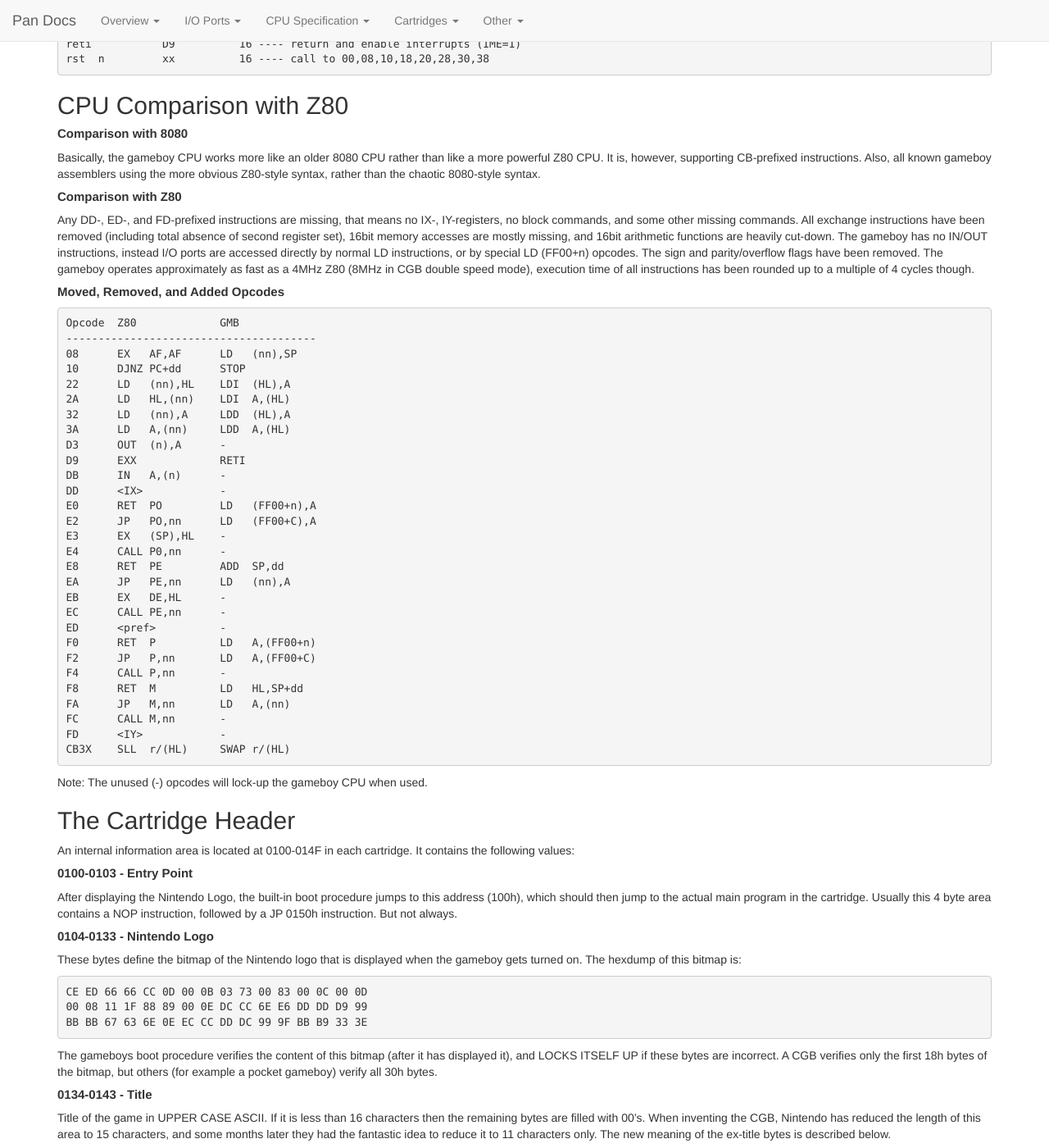
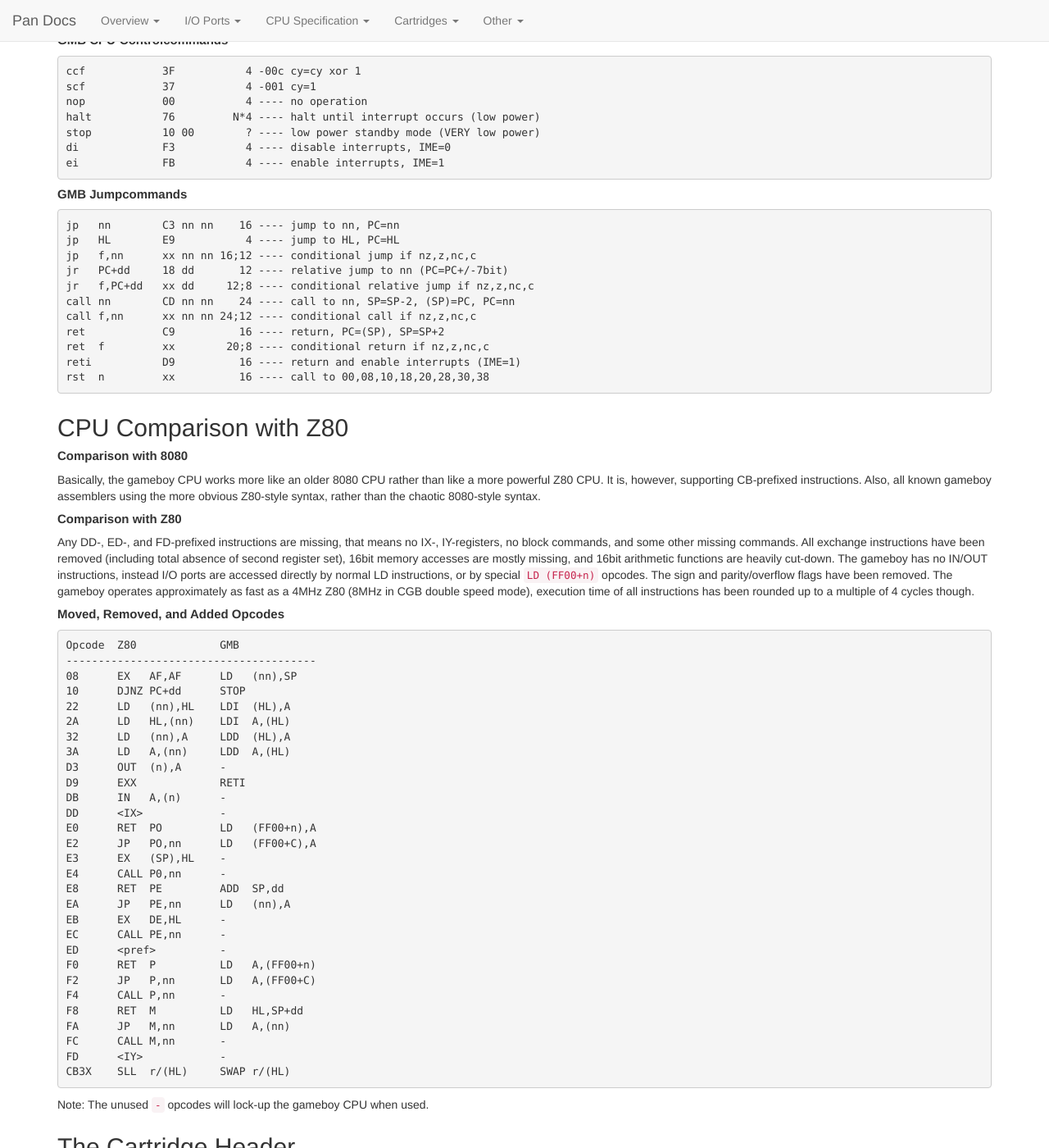
Before and after one commit to SimonLarsen/simonlarsen.github.io, a Jekyll site: the page built from pages/pandocs/index.md, in a window 1280 px wide and 1400 px high, scrolled down 38085 px. Shown: the whole window at 82% size. Built offline with Jekyll 4.4.1, drawn with Linux system fonts in a browser that asks for light colours; nearby versions of some CDN libraries; some of the changed text lies outside the part shown.

Commit message:
Misc. fixes to pandocs

```diff
--- a/_layouts/pandocs.html
+++ b/_layouts/pandocs.html
@@ -4,13 +4,14 @@
 		<meta charset="UTF-8">
 		<meta http-equiv="X-UA-Compatible" content="IE=edge">
 		<meta name="viewport" content="width=device-width, initial-scale=1">
+		<title>Game Boy Pan Docs</title>
 		<link rel="stylesheet" href="https://maxcdn.bootstrapcdn.com/bootstrap/3.3.5/css/bootstrap.min.css">
 		<style type="text/css">
 			body {
-				padding-top: 40px;
+				padding-top: 60px;
 			}
 
-			h1, h2, h3, h4 { padding-top: 60px; margin-top: -50px; }
+			h1, h2, h3, h4 { padding-top: 65px; margin-top: -50px; }
 
 			h4 {
 				padding-top: 50px;
--- a/pages/pandocs/index.md
+++ b/pages/pandocs/index.md
@@ -276,7 +276,7 @@
 
 <div class="alert alert-info">
 <span class="glyphicon glyphicon-exclamation-sign" aria-hidden="true"></span>
-Note: Initially all background colors are initialized as white.
+Initially all background colors are initialized as white.
 </div>
 
 #### FF6A - OCPS/OBPI - CGB Mode Only - Sprite Palette Index
@@ -287,7 +287,7 @@
 
 <div class="alert alert-info">
 <span class="glyphicon glyphicon-exclamation-sign" aria-hidden="true"></span>
-Note: Initially all sprite colors are uninitialized.
+Initially all sprite colors are uninitialized.
 </div>
 
 #### RGB Translation by CGBs
@@ -510,9 +510,10 @@
 
 The two wait loops ensure that Mode 0 or 1 will last for a few clock cycles after completion of the procedure. In V-Blank period it might be recommended to skip the whole procedure - and in most cases using the above mentioned DMA function would be more recommended anyways.
 
-**Note**
-
+<div class="alert alert-info">
+<span class="glyphicon glyphicon-exclamation-sign" aria-hidden="true"></span>
 When the display is disabled, both VRAM and OAM are accessable at any time. The downside is that the screen is blank (white) during this period, so that disabling the display would be recommended only during initialization.
+</div>
 
 ## Sound Controller
 
@@ -779,7 +780,10 @@
     Bit 1 - P11 Input Left  or Button B (0=Pressed) (Read Only)
     Bit 0 - P10 Input Right or Button A (0=Pressed) (Read Only)
 
-Note: Most programs are repeatedly reading from this port several times (the first reads used as short delay, allowing the inputs to stabilize, and only the value from the last read actually used).
+<div class="alert alert-info">
+<span class="glyphicon glyphicon-exclamation-sign" aria-hidden="true"></span>
+Most programs are repeatedly reading from this port several times (the first reads used as short delay, allowing the inputs to stabilize, and only the value from the last read actually used).
+</div>
 
 #### Usage in SGB software
 
@@ -886,9 +890,10 @@
 
 Each time when the timer overflows (ie. when TIMA gets bigger than FFh), then an interrupt is requested by setting Bit 2 in the IF Register (FF0F). When that interrupt is enabled, then the CPU will execute it by calling the timer interrupt vector at 0050h.
 
-**Note**
-
+<div class="alert alert-info">
+<span class="glyphicon glyphicon-exclamation-sign" aria-hidden="true"></span>
 The above described Timer is the built-in timer in the gameboy. It has nothing to do with the MBC3s battery buffered Real Time Clock - that's a completely different thing, described in the chapter about Memory Banking Controllers.
+</div>
 
 ## Interrupts
 
@@ -1318,7 +1323,11 @@
     000-FFF  Data for System Color Palette 0-511
 
 Each Palette consists of four 16bit-color definitions (8 bytes).
-Note: The data is stored at 3000h-3FFFh in SNES memory.
+
+<div class="alert alert-warning">
+<span class="glyphicon glyphicon-exclamation-sign" aria-hidden="true"></span>
+The data is stored at 3000h-3FFFh in SNES memory.
+</div>
 
 ### SGB Color Attribute Commands
 
@@ -1961,7 +1970,7 @@
 
 Any DD-, ED-, and FD-prefixed instructions are missing, that means no IX-, IY-registers, no block commands, and some other missing commands.
 All exchange instructions have been removed (including total absence of second register set), 16bit memory accesses are mostly missing, and 16bit arithmetic functions are heavily cut-down.
-The gameboy has no IN/OUT instructions, instead I/O ports are accessed directly by normal LD instructions, or by special LD (FF00+n) opcodes.
+The gameboy has no IN/OUT instructions, instead I/O ports are accessed directly by normal LD instructions, or by special `LD (FF00+n)` opcodes.
 The sign and parity/overflow flags have been removed.
 The gameboy operates approximately as fast as a 4MHz Z80 (8MHz in CGB double speed mode), execution time of all instructions has been rounded up to a multiple of 4 cycles though.
 
@@ -1997,7 +2006,7 @@
     FD      <IY>            -
     CB3X    SLL  r/(HL)     SWAP r/(HL)
 
-Note: The unused (-) opcodes will lock-up the gameboy CPU when used.
+Note: The unused `-` opcodes will lock-up the gameboy CPU when used.
 
 ## The Cartridge Header
 
@@ -2006,7 +2015,7 @@
 
 #### 0100-0103 - Entry Point
 
-After displaying the Nintendo Logo, the built-in boot procedure jumps to this address (100h), which should then jump to the actual main program in the cartridge. Usually this 4 byte area contains a NOP instruction, followed by a JP 0150h instruction. But not always.
+After displaying the Nintendo Logo, the built-in boot procedure jumps to this address (100h), which should then jump to the actual main program in the cartridge. Usually this 4 byte area contains a NOP instruction, followed by a `JP 0150h` instruction. But not always.
 
 #### 0104-0133 - Nintendo Logo
 
@@ -2016,7 +2025,7 @@
     00 08 11 1F 88 89 00 0E DC CC 6E E6 DD DD D9 99
     BB BB 67 63 6E 0E EC CC DD DC 99 9F BB B9 33 3E
 
-The gameboys boot procedure verifies the content of this bitmap (after it has displayed it), and LOCKS ITSELF UP if these bytes are incorrect. A CGB verifies only the first 18h bytes of the bitmap, but others (for example a pocket gameboy) verify all 30h bytes.
+The gameboys boot procedure verifies the content of this bitmap (after it has displayed it), and **locks itself up** if these bytes are incorrect. A CGB verifies only the first 18h bytes of the bitmap, but others (for example a pocket gameboy) verify all 30h bytes.
 
 #### 0134-0143 - Title
 
```
Also changed, not shown: other parts of pages/pandocs/index.md (+2 -2 lines).
